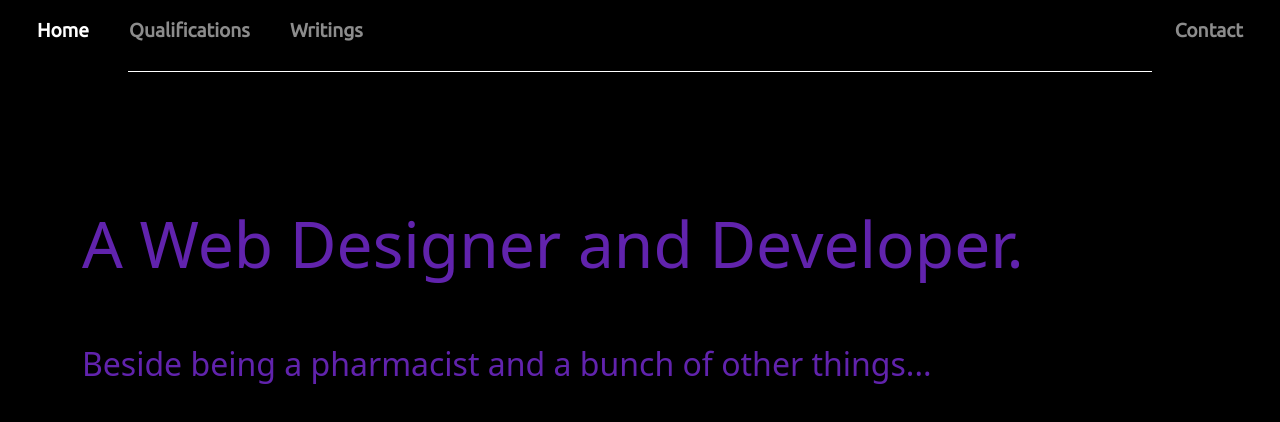
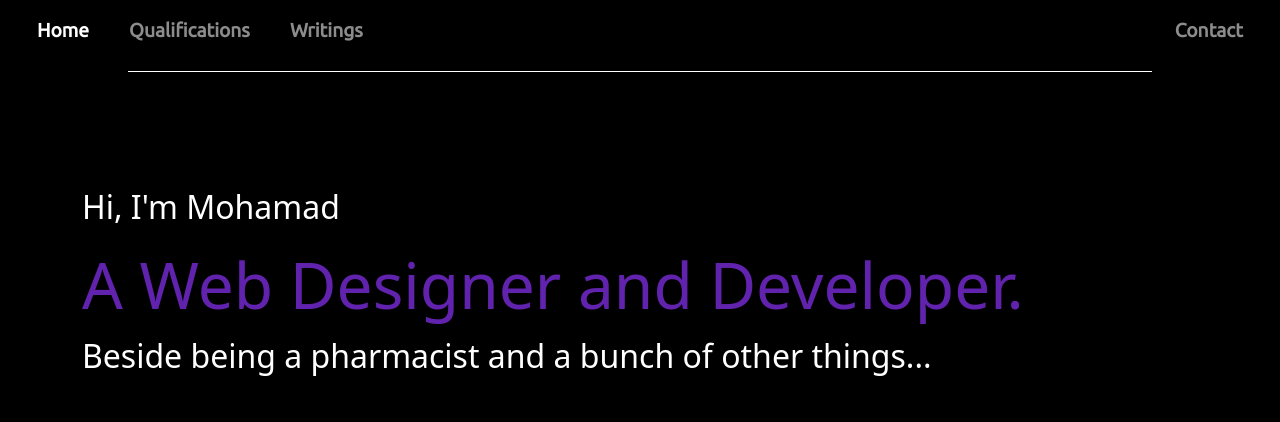
Before and after one commit to Mohamad-Hasan/New-Portfolio, a plain HTML site: page index.html in a window 1280 px wide. Drawn offline with nearby package versions, Linux system fonts and the light colour scheme.

Commit message:
A few touches

```diff
--- a/css/style.css
+++ b/css/style.css
@@ -34,14 +34,16 @@ hr{
 /****End of heading styling****/
 
 /*Home*/
+#homeMain div{
+	margin-top: 10%;
+}
 #homeMain h1 {
 	color:#6123ad;
-	margin: 10% 0 5%;
 	font-size: 4em;
 }
 #homeMain p{
 	font-size: 2em;
-	color:#6123ad;
+
 }
 /****End of Home styling****/
 /*Qualifications*/
--- a/index.html
+++ b/index.html
@@ -29,10 +29,11 @@
 	  </nav>
 	  <hr class="section-separator d-none d-md-block">
  	  <section id="homeMain" class="container">
- 		 <div class="row">
-      <h1>A Web Designer and Developer.</h1>
-      <p>Beside being a pharmacist and a bunch of other things...</p>
-     </div>
+ 		<div class="row">
+ 		 	<p>Hi, I'm Mohamad</p>
+     		<h1>A Web Designer and Developer.</h1>
+      		<p>Beside being a pharmacist and a bunch of other things...</p>
+     	</div>
  	  </section>
     <script src="https://cdn.jsdelivr.net/npm/@popperjs/core@2.5.4/dist/umd/popper.min.js" integrity="sha384-q2kxQ16AaE6UbzuKqyBE9/u/KzioAlnx2maXQHiDX9d4/zp8Ok3f+M7DPm+Ib6IU" crossorigin="anonymous"></script>
     <script src="https://cdn.jsdelivr.net/npm/bootstrap@5.0.0-beta1/dist/js/bootstrap.min.js" integrity="sha384-pQQkAEnwaBkjpqZ8RU1fF1AKtTcHJwFl3pblpTlHXybJjHpMYo79HY3hIi4NKxyj" crossorigin="anonymous"></script>
```
